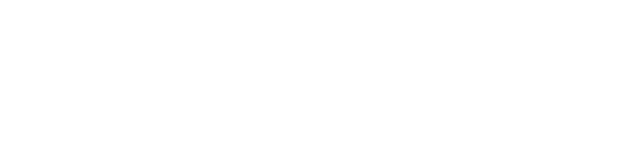
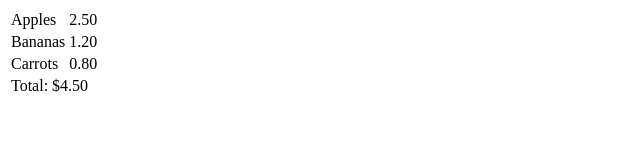
Before and after one commit to acciojob/grofers-checkout-2-Arsh249, a website: page main.html in a window 1280 px wide. Shown: the whole page, without its empty margins (0-640 px from the left). Drawn offline with Linux system fonts and the light colour scheme.

Commit message:
created a submission

```diff
--- a/main.html
+++ b/main.html
@@ -8,6 +8,21 @@
 
 <body>
 	<!-- the entire body must be written by student -->
+	<table id="grocery-list">
+  <tr>
+    <td>Apples</td>
+    <td data-ns-test="prices">2.50</td>
+  </tr>
+  <tr>
+    <td>Bananas</td>
+    <td data-ns-test="prices">1.20</td>
+  </tr>
+  <tr>
+    <td>Carrots</td>
+    <td data-ns-test="prices">0.80</td>
+  </tr>
+  <!-- More items can be added here -->
+</table>
     <script type="text/javascript" src="./script.js">
 </script>
 
--- a/script.js
+++ b/script.js
@@ -1 +1,29 @@
 //your code here
+function calculateTotalPrice() {
+  // Get all the price elements from the table
+  const prices = document.querySelectorAll('[data-ns-test="prices"]');
+
+  // Calculate the total sum of the prices
+  let total = 0;
+  prices.forEach(priceElement => {
+    total += parseFloat(priceElement.textContent);
+  });
+
+  // Create a new row to display the total
+  const totalRow = document.createElement('tr');
+  const totalCell = document.createElement('td');
+
+  // Set the attributes and content for the total cell
+  totalCell.setAttribute('colspan', '2'); // Span across two columns
+  totalCell.setAttribute('data-ns-test', 'grandTotal');
+  totalCell.textContent = `Total: $${total.toFixed(2)}`;
+
+  // Append the total cell to the new row
+  totalRow.appendChild(totalCell);
+
+  // Append the new row to the table
+  document.getElementById('grocery-list').appendChild(totalRow);
+}
+
+// Call the function to calculate and display the total price
+calculateTotalPrice();
```
